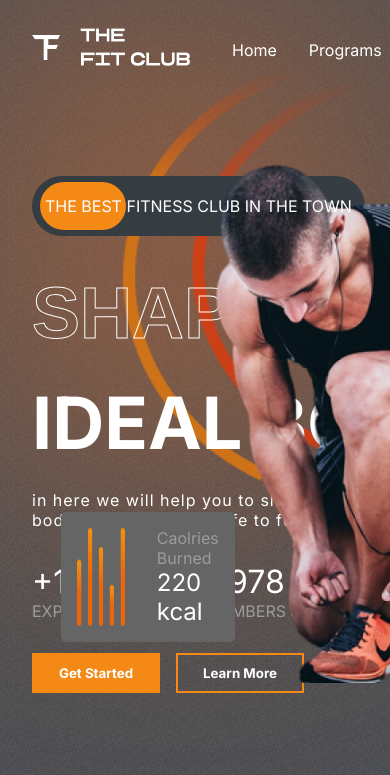
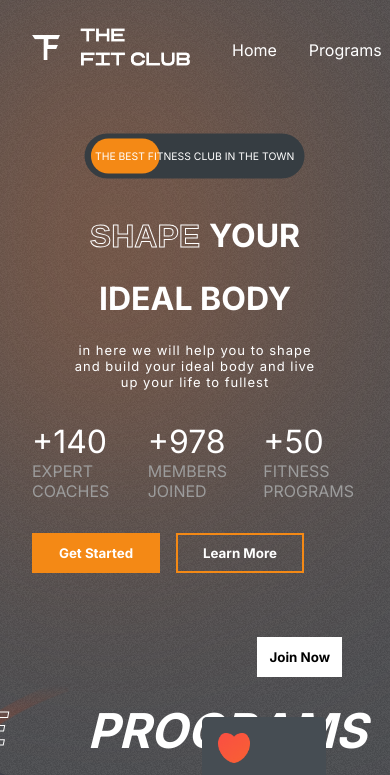
Before and after one commit to HarisShahnawaz/FitClub-reactApp, a React (Create React App) app: page / in a window 390 px wide. Shown: the top 775 px of the page. Built offline with nearby package versions, Linux system fonts and the light colour scheme.

Commit message:
added animations and queries

```diff
--- a/src/components/Footer/Footer.css
+++ b/src/components/Footer/Footer.css
@@ -45,21 +45,3 @@
   font-size: 0.9rem;
   text-align: center;
 }
-.blur-f1{
- position: relative;
-  bottom: 0;
-  right: 15%;
-  width: 26rem;
-  height: 12rem;
-  filter: blur(200px);
-  background-color: red;
-}
-.blur-f2{
- position: relative;
-  bottom: 0;
-  left: 15%;
-  width: 26rem;
-  height: 12rem;
-  filter: blur(200px);
-  background-color: orange;
-}
--- a/src/components/Footer/Footer.jsx
+++ b/src/components/Footer/Footer.jsx
@@ -20,13 +20,12 @@
     <div className="logo">
       <img src={Logo} alt="logo" />
     </div>
-     <div className="blur blur-f1"></div>
-     <div className="blur blur-f2"></div>
+
 
 
 
     <p className="copyright">
-      © 2026 FitClub. All rights reserved.
+      © 2026 FitClub.By Haris Coding.
     </p>
 
   </div>
--- a/src/components/Hero/Hero.css
+++ b/src/components/Hero/Hero.css
@@ -165,3 +165,29 @@
     height: 30rem;
     left: 0;
 }
+
+@media screen and (max-width: 768px) {
+.hero{
+    flex-direction: column;
+}
+.hero-blur{
+    width: 14rem;
+}
+.the-best-ad{
+    margin-top: 0;
+    font-size: small;
+    align-self: center;
+    transform: scale(0.8)
+}
+.hero-text{
+    font-size: xx-large;
+    align-items: center;
+    justify-content: center;
+}
+.hero-text>div:nth-of-type(3){
+    font-size: small;
+    font-weight: 200;
+   letter-spacing: 1px;
+   text-align: center;
+}
+}
--- a/src/components/Hero/Hero.jsx
+++ b/src/components/Hero/Hero.jsx
@@ -5,17 +5,23 @@
 import hero_image_back from "../../assets/hero_image_back.png"
 import Heart from "../../assets/heart.png"
 import Calories from "../../assets/calories.png"
-
+import { motion } from 'framer-motion'
 const Hero = () => {
+  const transition = {type: 'spring', duration : 3}
   return (
     <div className="hero">
-
       <div className="blur hero-blur"></div>
     <div className="left-h">
      <Header/>
    {  /* the best ad */}
      <div className="the-best-ad">
-        <div></div>
+        <motion.div
+          initial= {{left: '238px'}}
+          whileInView={{left: '8px'}}
+          transition={{...transition , type: 'tween'}}
+        >
+
+        </motion.div>
         <span>The Best Fitness Club in The Town</span>
      </div>
    {  /* hero heading */}
@@ -45,21 +51,33 @@
      <div className="right-h">
         <button className='btn'>Join Now</button>
 
-        <div className="heart-rate">
+        <motion.div
+        initial={{right: '-1rem'}}
+        whileInView={{right: '4rem'}}
+        transition={transition}
+        className="heart-rate">
             <img src={Heart} alt="" />
             <span>Heart Rate</span><span>113 bpm</span>
-        </div>
+        </motion.div>
    {  /* hero images*/}
         <img src={hero_image} alt="" className="hero-image" />
-        <img src={hero_image_back} alt="" className="hero-image-back" />
+        <motion.img
+         initial={{right: '11rem'}}
+        whileInView={{right: '20rem'}}
+        transition={transition}
+        src={hero_image_back} alt="" className="hero-image-back" />
    {  /*calories*/}
-        <div className="calories">
+        <motion.div
+         initial={{right: '37rem'}}
+        whileInView={{right: '28rem'}}
+        transition={transition}
+        className="calories">
             <img src={Calories} alt="" />
             <div>
                 <span>Caolries Burned</span>
                 <span>220 kcal</span>
             </div>
-        </div>
+        </motion.div>
         </div>
     </div>
   )
--- a/src/components/Testimonials/Testimonials.jsx
+++ b/src/components/Testimonials/Testimonials.jsx
@@ -3,7 +3,10 @@
 import {testimonialsData} from '../../data/testimonialsData'
 import LeftArrow from '../../assets/leftArrow.png'
 import RightArrow from '../../assets/rightArrow.png'
+import { motion } from 'framer-motion'
 const Testimonials = () => {
+  const transition = {type: 'spring', duration : 3}
+
       const [selected ,setSelected] = useState(0)
       const tLength = testimonialsData.length;
   return (
@@ -12,7 +15,12 @@
         <span>Testimonials</span>
         <span className='stroke-text'>What They </span>
         <span>Say About Us</span>
-        <span>{testimonialsData[selected].review}</span>
+        <motion.span
+         initial= {{opacity: 0, x: -100}}
+         animate={{opacity:1 , x: 0}}
+         exit={{opacity: 0, x: 100}}
+           transition={transition}
+        >{testimonialsData[selected].review}</motion.span>
         <span>
             <span style={{color: 'var(--orange)'}}>
                 {testimonialsData[selected].name}
@@ -21,9 +29,25 @@
         </span>
     </div>
     <div className="right-t">
-        <div></div>
-        <div></div>
-        <img src={testimonialsData[selected].image} alt="" />
+        <motion.div
+        initial= {{opacity: 0, x: -100}}
+          transition={{...transition , duration: 2}}
+          whileInView={{opacity:1 , x: 0}}
+        >
+        </motion.div>
+         <motion.div
+         initial= {{opacity: 0, x: 100}}
+          transition={{...transition , duration: 2}}
+          whileInView={{opacity:1 , x: 0}}
+         ></motion.div>
+
+        <motion.img
+        key={selected}
+         initial= {{opacity: 0, x: 100}}
+         animate={{opacity:1 , x: 0}}
+         exit={{opacity: 0, x: 100}}
+           transition={transition}
+        src={testimonialsData[selected].image} alt="" />
         <div className="arrows">
             <img
   onClick={() => {
```
